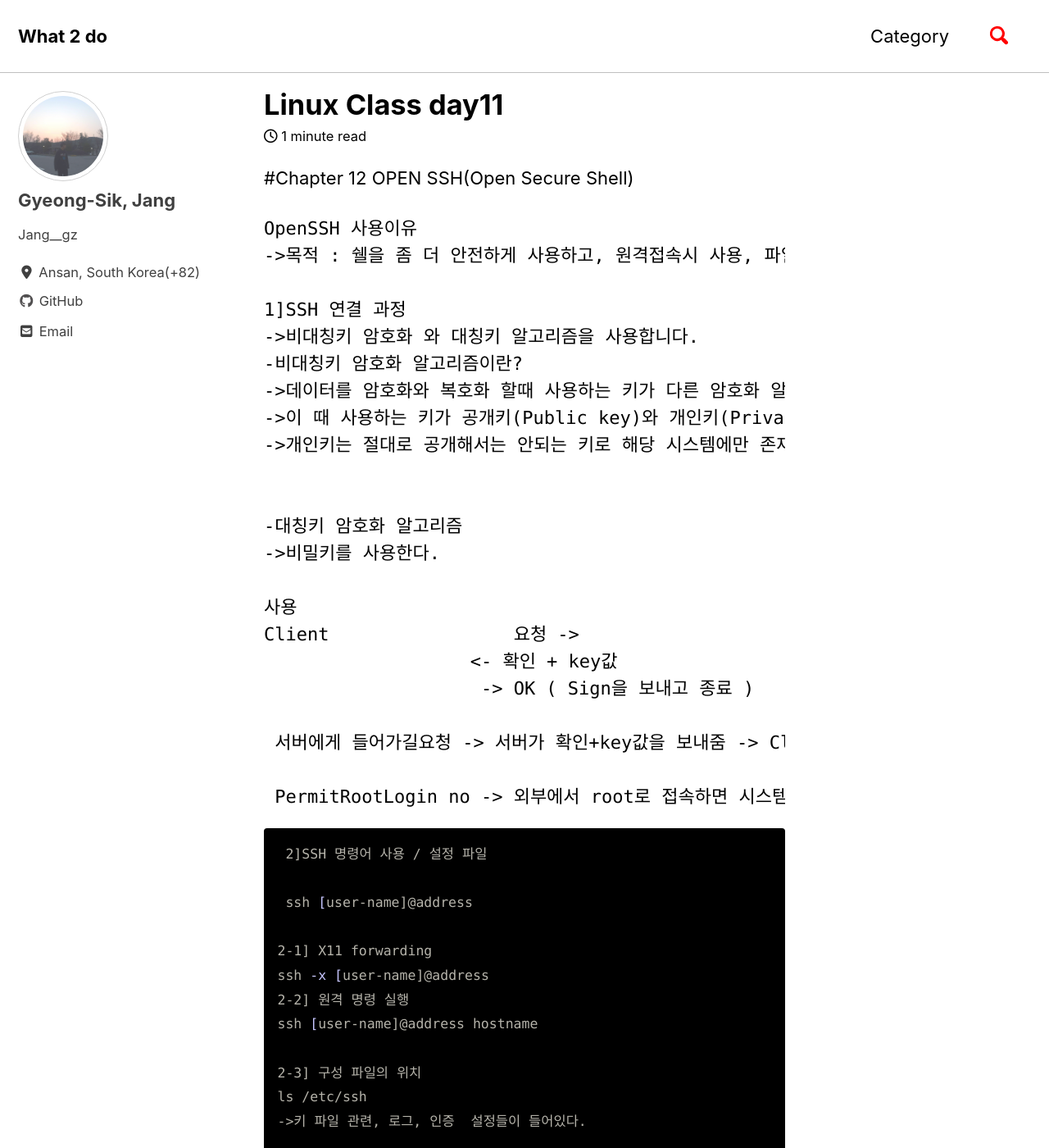
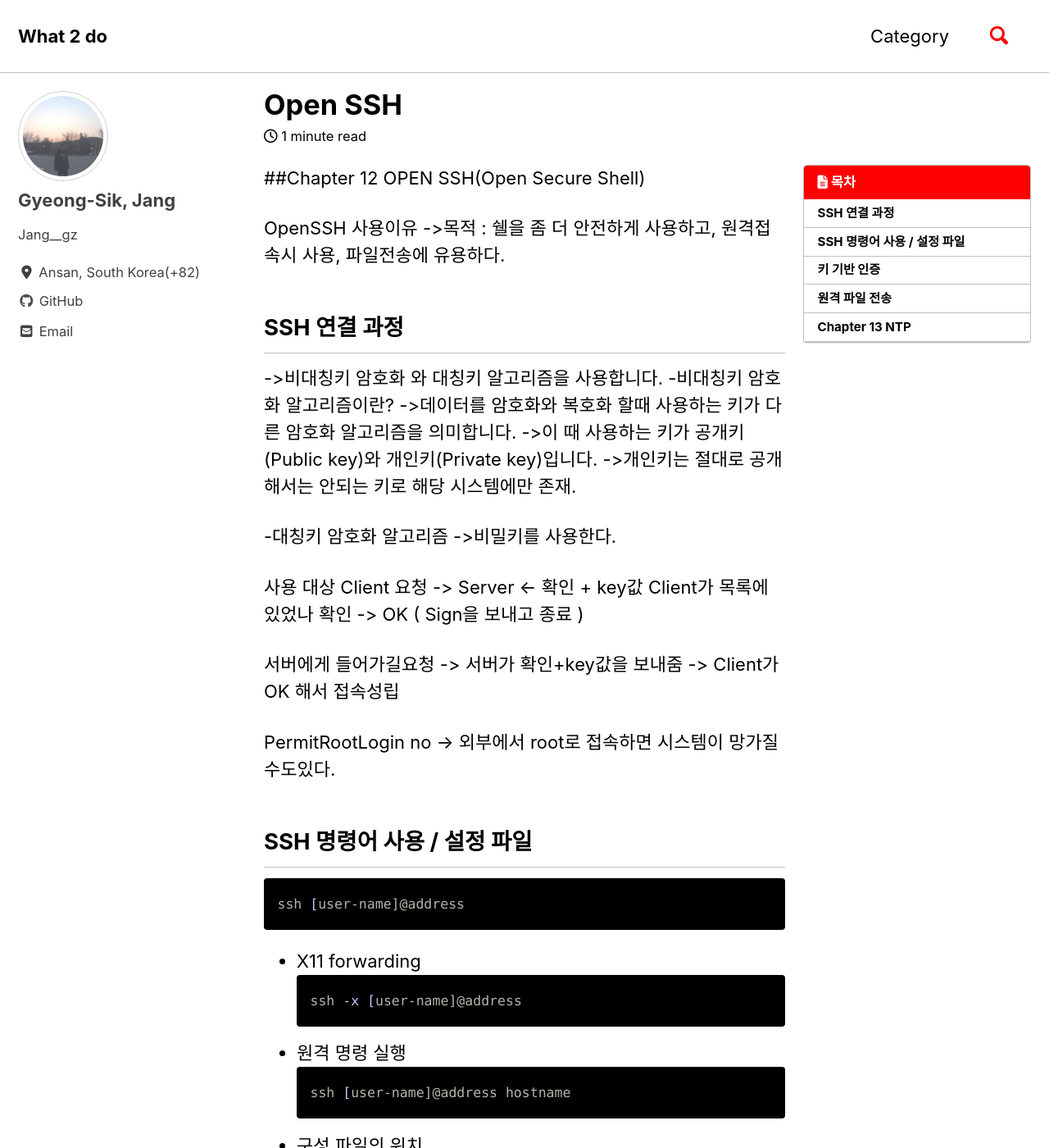
Before and after one commit to JangGyeongSik/JangGyeongSik.github.io, a Jekyll site: the page built from _posts/2019-07-24-basic_12-post.md, in a window 1280 px wide and 1400 px high. Shown: the whole window at 82% size. Built offline with Jekyll 4.4.1, drawn with Linux system fonts in a browser that asks for light colours; cached includes are drawn as plain includes; nearby versions of some CDN libraries; some of the changed text lies outside the part shown.

Commit message:
Update 2019-07-24-basic_12-post.md

````diff
--- a/_posts/2019-07-24-basic_12-post.md
+++ b/_posts/2019-07-24-basic_12-post.md
@@ -1,17 +1,18 @@
 ---
-title: "Linux Class day11 "
+title: "Open SSH "
 date: 2019-07-24 16:30
 categories: Linux
+toc: true
+toc_sticky: true
+toc_label: 목차
 ---
 
-#Chapter 12 OPEN SSH(Open Secure Shell)
+##Chapter 12 OPEN SSH(Open Secure Shell)
 
-
-```class
 OpenSSH 사용이유
 ->목적 : 쉘을 좀 더 안전하게 사용하고, 원격접속시 사용, 파일전송에 유용하다.
 
-1]SSH 연결 과정
+## SSH 연결 과정
 ->비대칭키 암호화 와 대칭키 알고리즘을 사용합니다.
 -비대칭키 암호화 알고리즘이란?
 ->데이터를 암호화와 복호화 할때 사용하는 키가 다른 암호화 알고리즘을 의미합니다.
@@ -30,77 +31,93 @@ Client                 요청 ->                    Server
  서버에게 들어가길요청 -> 서버가 확인+key값을 보내줌 -> Client가 OK 해서 접속성립
 
  PermitRootLogin no -> 외부에서 root로 접속하면 시스템이 망가질수도있다.
- ```
 
- ```shell
- 2]SSH 명령어 사용 / 설정 파일
 
- ssh [user-name]@address
 
-2-1] X11 forwarding
+## SSH 명령어 사용 / 설정 파일
+
+```bash
+ssh [user-name]@address
+```
+- X11 forwarding
+```bash
 ssh -x [user-name]@address
-2-2] 원격 명령 실행
+```
+- 원격 명령 실행
+```bash
 ssh [user-name]@address hostname
-
-2-3] 구성 파일의 위치
+```
+- 구성 파일의 위치
+```bash
 ls /etc/ssh
+```
 ->키 파일 관련, 로그, 인증  설정들이 들어있다.
 
-```
 
-```shell
-3] 키 기반 인증
+## 키 기반 인증
 
 ssh - 암호,키파일 (편리하고, 안전하다.)
 
-3-1] keyfile Create
+- keyfile Create
+```bash
 ssh-keygen [option] [argument]
 ssh-keygen  개인키는 600, 다른키는 644
 ssh-keygen -t ecdsa
+```
+- keyfile Copy
+```bash
+ssh-copy-id [option][argument] [user-name]@address
+```
+- keyfile Check
+```bash
+cat /home/user/.ssh/authorized_keys
+cat /root/.ssh/id_rsa.pub
+```
+-> 2개의 키 내용이 일치해야한다.
 
-3-2] keyfile Copy
-
-ssh-copy-id [option][argument] [user-name]@address
-
-3-3] keyfile Check
-
-cat /home/user/.ssh/authorized_keys
-
-cat /root/.ssh/id_rsa.pub
-
-->2개의 키 내용이 일치해야한다.
-
-4] 원격 파일 전송
+## 원격 파일 전송
+```bash
 scp [option] source1 source2 .. destination
 
 scp fileA user@IP:/home/user -> 본인이 파일을 보낼때
 scp filename 상대방@IP:/상대방경로/ 바꿀이름 -> 상대방에게 파일을 가져올때
+```
 
-4-2] SFTP
+-  SFTP
+```bash
 SFTP> get filename /경로 (생략가능)
 sftp> put fileA /pwd (현재 본인이 접속한 위치)
+```
 -> 경로를 지정해주는것이 좋다.
 
-서버 설정파일 -etc/ssh/sshd_config
-접속했던 시스템의 공개키 ~/.ssh/known_hosts
+서버 설정파일
+```bash
+etc/ssh/sshd_config
 ```
 
-```class
-#Chapter 13 NTP
+접속했던 시스템의 공개키
+```bash
+~/.ssh/known_hosts
+```
+
+
+## Chapter 13 NTP
 
 네트워크로 시간을 동기화
--서로 시간을 똑같이 , 시스템 시간을 정확하게
+- 서로 시간을 똑같이 , 시스템 시간을 정확하게
 
 NTP 계층구조
+```shell
 Startum 0 - 가장 상위계층 Primary Reference Clock
 Startum 1 - Startum 0로 부터 시간정보를 수신하고 동기화
 Startum 2 - Startum 1로부터 시간을 동기화하여 높은 정확도를 가지고있다.
 Startum n - 각각 자신보다 상위 단계의 서버로부터 동기화
+```
 
-2] /etc/chrony.conf
+/etc/chrony.conf
 server 주소 iburst
+```bash
 sytsemctl restart chronyd
+```
 ->설정 파일을 참조하여 동작 환경 설정
 -> 영구적으로 설정하기위하여 사용
-
-```
````
